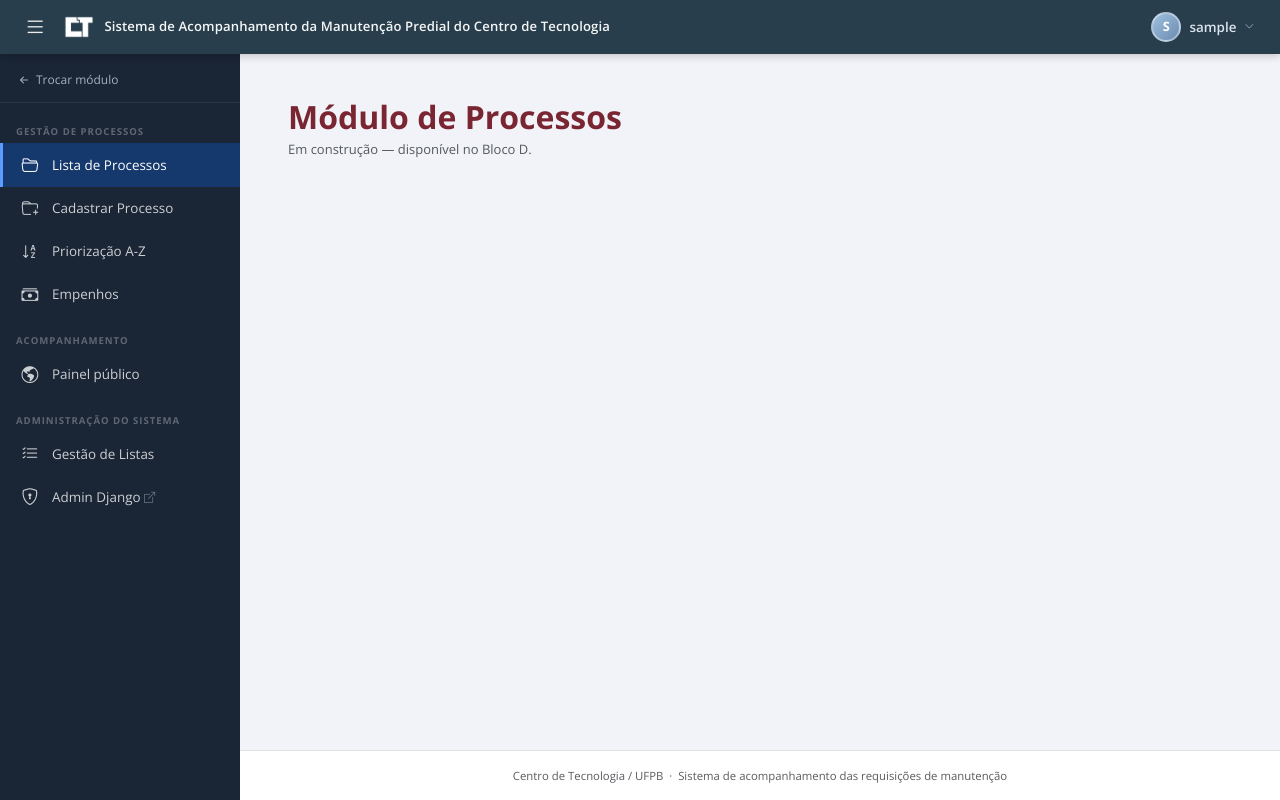
After one commit to marcelgois-png/projeto-cuida-ct, a Django app: page /processos/ in a window 1280 px wide. The commit adds this page. Run offline with Django 5.2, Linux system fonts and the light colour scheme; the visitor is signed in with stand-in values (Sample User, id 1); data that the repository does not hold is empty; parts of the project's set-up code (start-up, migrations or seed data) failed here and were passed over; some libraries are stand-ins or nearby versions.

Commit message:
Etapa 3 / Bloco C: sidebar Processos + URLs + card Hub habilitado
Cria apps/processos/urls.py (app_name='processos') com 4 rotas stub.
Inclui processos/ em ct_sinfra/urls.py. Sidebar contextual em base.html
via request.resolver_match.app_name. Card Processos no hub habilitado
como link real. Suite 58/58 verde.

Co-Authored-By: Claude Sonnet 4.6 <noreply@anthropic.com>

```diff
--- /dev/null
+++ b/apps/processos/urls.py
@@ -0,0 +1,12 @@
+from django.urls import path
+
+from . import views
+
+app_name = 'processos'
+
+urlpatterns = [
+    path('', views.ProcessosListaView.as_view(), name='lista'),
+    path('cadastro/', views.ProcessosCadastroView.as_view(), name='cadastro'),
+    path('priorizacao-az/', views.PriorizacaoAZView.as_view(), name='priorizacao-az'),
+    path('empenhos/', views.EmpenhoProcessosView.as_view(), name='empenhos'),
+]
--- a/apps/processos/views.py
+++ b/apps/processos/views.py
@@ -1,3 +1,22 @@
-from django.shortcuts import render
+from __future__ import annotations
 
-# Create your views here.
+from django.contrib.auth.mixins import LoginRequiredMixin
+from django.views.generic import TemplateView
+
+
+# ── Stubs (Bloco C) — substituídos no Bloco D ─────────────────────────────────
+
+class ProcessosListaView(LoginRequiredMixin, TemplateView):
+    template_name = 'processos/lista.html'
+
+
+class ProcessosCadastroView(LoginRequiredMixin, TemplateView):
+    template_name = 'processos/cadastro.html'
+
+
+class PriorizacaoAZView(LoginRequiredMixin, TemplateView):
+    template_name = 'processos/priorizacao_az.html'
+
+
+class EmpenhoProcessosView(LoginRequiredMixin, TemplateView):
+    template_name = 'processos/empenhos.html'
--- a/ct_sinfra/urls.py
+++ b/ct_sinfra/urls.py
@@ -16,6 +16,7 @@ urlpatterns = [
     path("auth/logout/", auth_views.LogoutView.as_view(), name="logout"),
     path("", include("apps.accounts.urls")),
     path("", include("apps.tracker.urls")),
+    path("processos/", include("apps.processos.urls")),
 ]
 
 if settings.DEBUG:
--- a/templates/base.html
+++ b/templates/base.html
@@ -100,6 +100,65 @@
       <span class="sb-txt">Trocar m&oacute;dulo</span>
     </a>
 
+    {# ── Sidebar do Módulo de Processos ─────────────────────────────── #}
+    {% if request.resolver_match.app_name == 'processos' %}
+
+      <div class="sb-section">Gestão de Processos</div>
+
+      <a href="{% url 'processos:lista' %}"
+         class="sb-link {% if request.resolver_match.url_name == 'lista' %}active{% endif %}"
+         data-sb-label="Lista de Processos">
+        <i class="bi bi-folder2-open"></i>
+        <span class="sb-txt">Lista de Processos</span>
+      </a>
+
+      <a href="{% url 'processos:cadastro' %}"
+         class="sb-link {% if request.resolver_match.url_name == 'cadastro' %}active{% endif %}"
+         data-sb-label="Cadastrar Processo">
+        <i class="bi bi-folder-plus"></i>
+        <span class="sb-txt">Cadastrar Processo</span>
+      </a>
+
+      <a href="{% url 'processos:priorizacao-az' %}"
+         class="sb-link {% if request.resolver_match.url_name == 'priorizacao-az' %}active{% endif %}"
+         data-sb-label="Priorização A-Z">
+        <i class="bi bi-sort-alpha-down"></i>
+        <span class="sb-txt">Priorização A-Z</span>
+      </a>
+
+      <a href="{% url 'processos:empenhos' %}"
+         class="sb-link {% if request.resolver_match.url_name == 'empenhos' %}active{% endif %}"
+         data-sb-label="Empenhos">
+        <i class="bi bi-cash-stack"></i>
+        <span class="sb-txt">Empenhos</span>
+      </a>
+
+      <div class="sb-section">Acompanhamento</div>
+
+      <a href="{% url 'public-dashboard' %}"
+         class="sb-link"
+         data-sb-label="Painel público">
+        <i class="bi bi-globe-americas"></i>
+        <span class="sb-txt">Painel público</span>
+      </a>
+
+      {% if request.user.is_admin %}
+        <div class="sb-section">Administração do Sistema</div>
+
+        <a href="{% url 'internal-gestao-listas' %}" class="sb-link" data-sb-label="Gestão de Listas">
+          <i class="bi bi-list-check"></i>
+          <span class="sb-txt">Gestão de Listas</span>
+        </a>
+
+        <a href="/admin/" class="sb-link" data-sb-label="Admin Django">
+          <i class="bi bi-shield-lock"></i>
+          <span class="sb-txt">Admin Django <i class="bi bi-box-arrow-up-right" style="font-size:.7rem;opacity:.5"></i></span>
+        </a>
+      {% endif %}
+
+    {# ── Sidebar do Módulo de Requisições (padrão) ──────────────────── #}
+    {% else %}
+
       {% if request.user.is_operator %}
         <div class="sb-section">Gestão de requisições</div>
 
@@ -186,6 +245,8 @@
           <span class="sb-txt">Admin Django <i class="bi bi-box-arrow-up-right" style="font-size:.7rem;opacity:.5"></i></span>
         </a>
       {% endif %}
+
+    {% endif %}{# fim if app_name == 'processos' #}
 
   </div>
 </nav>
--- /dev/null
+++ b/templates/processos/lista.html
@@ -0,0 +1,8 @@
+{% extends "base.html" %}
+{% block title %}Processos | Cuida CT{% endblock %}
+{% block content %}
+<div class="p-4">
+  <h2 class="fw-bold mb-1" style="color:#7A2632;">Módulo de Processos</h2>
+  <p class="text-muted">Em construção — disponível no Bloco D.</p>
+</div>
+{% endblock %}
```
Also changed, not shown: templates/tracker/hub_modulo.html (+12 -7 lines). Lines whose indentation alone changed are shown as unchanged.
